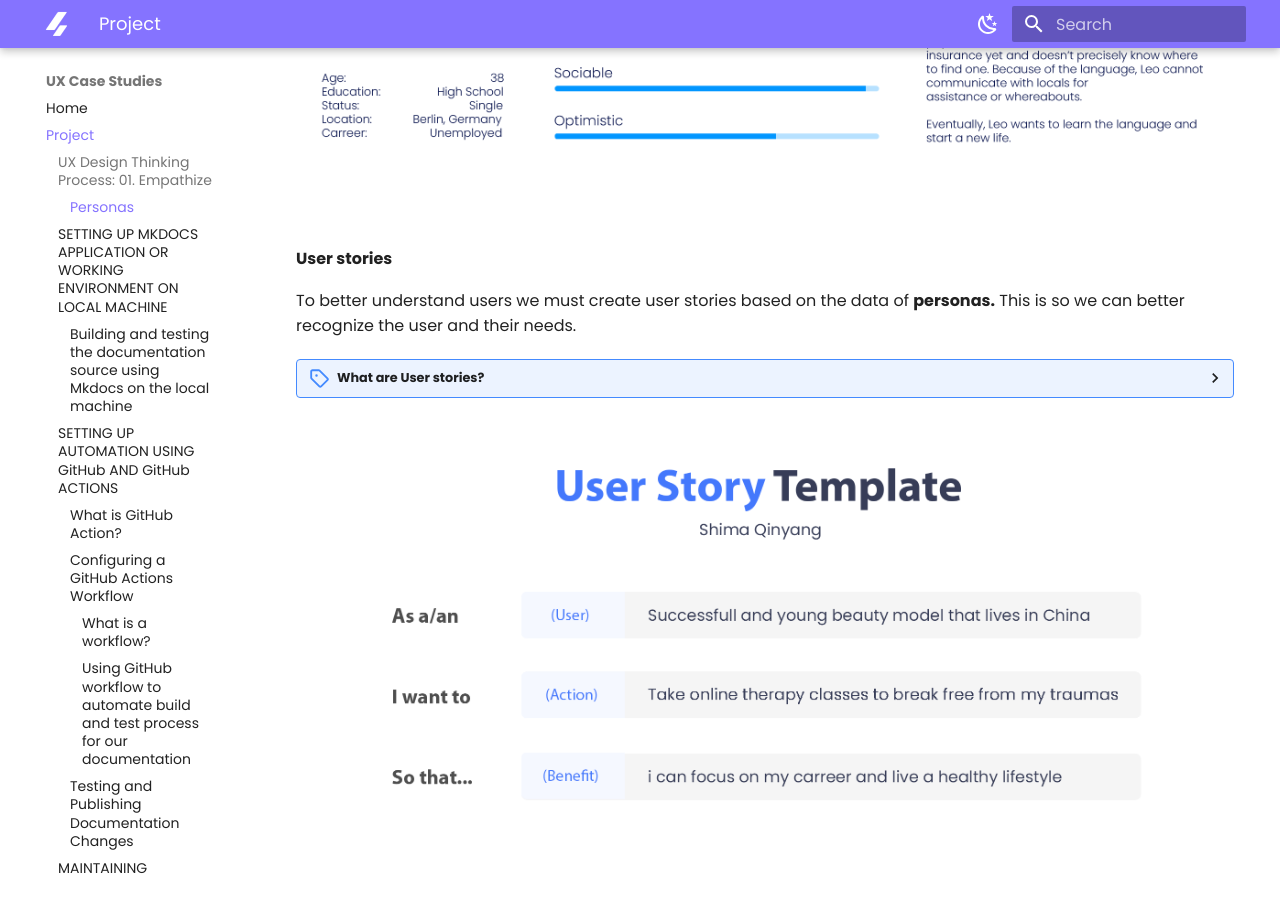
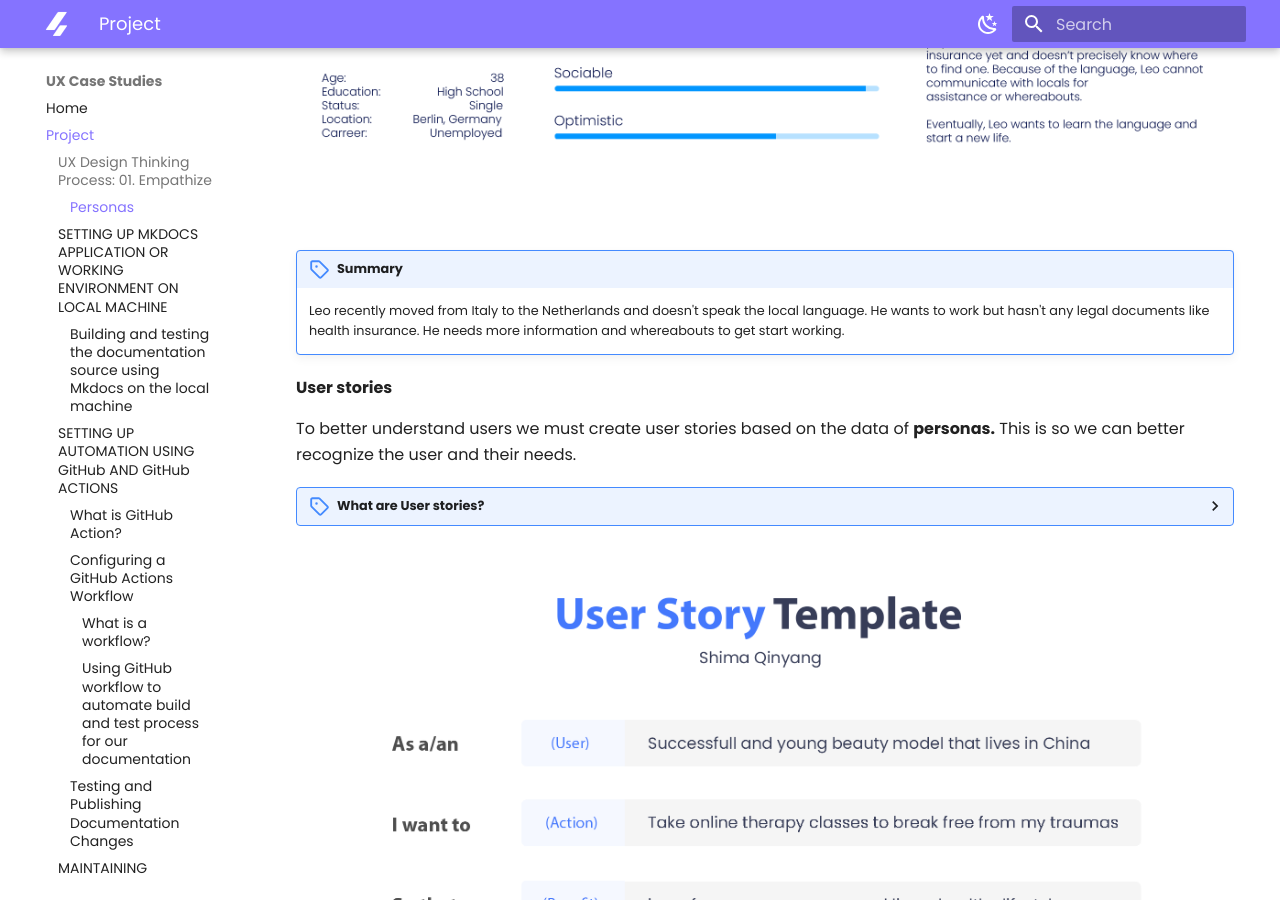
Before and after one commit to divstackio/docs-study, an MkDocs documentation site: the page built from docs/project.md, in a window 1280 px wide and 900 px high, scrolled down 1980 px. Built offline with MkDocs 1.6.1 and Material for MkDocs 9.7.7, drawn with Linux system fonts in a browser that asks for light colours.

Commit message:
Update project.md

```diff
--- a/docs/project.md
+++ b/docs/project.md
@@ -42,8 +42,6 @@ We started our project by empathizing with users and creating random personas th
 
 
 
-
-
 !!! Summary
 
     Shima is a model that experienced a drastic trauma when she was younger. She has a quite busy lifestyle and is always on the move. Unfortunately she hasn't             recovered yet from her past and requires therapy twice a week. She doesn't have much time and wants to discover a better alternative to therapy sessions.
@@ -54,6 +52,12 @@ We started our project by empathizing with users and creating random personas th
 <img src="https://raw.githubusercontent.com/divstackio/docs-study/main/docs/img/persona002.png#gh-light-mode-only">
 <img src="https://raw.githubusercontent.com/divstackio/docs-study/main/docs/img/PERSONA002d.png#gh-dark-mode-only">
 
+
+
+!!! Summary
+
+    Leo recently moved from Italy to the Netherlands and doesn't speak the local language. He wants to work but hasn't any legal documents like health insurance.
+    He needs more information and whereabouts to get start working.
 
 
 
```
